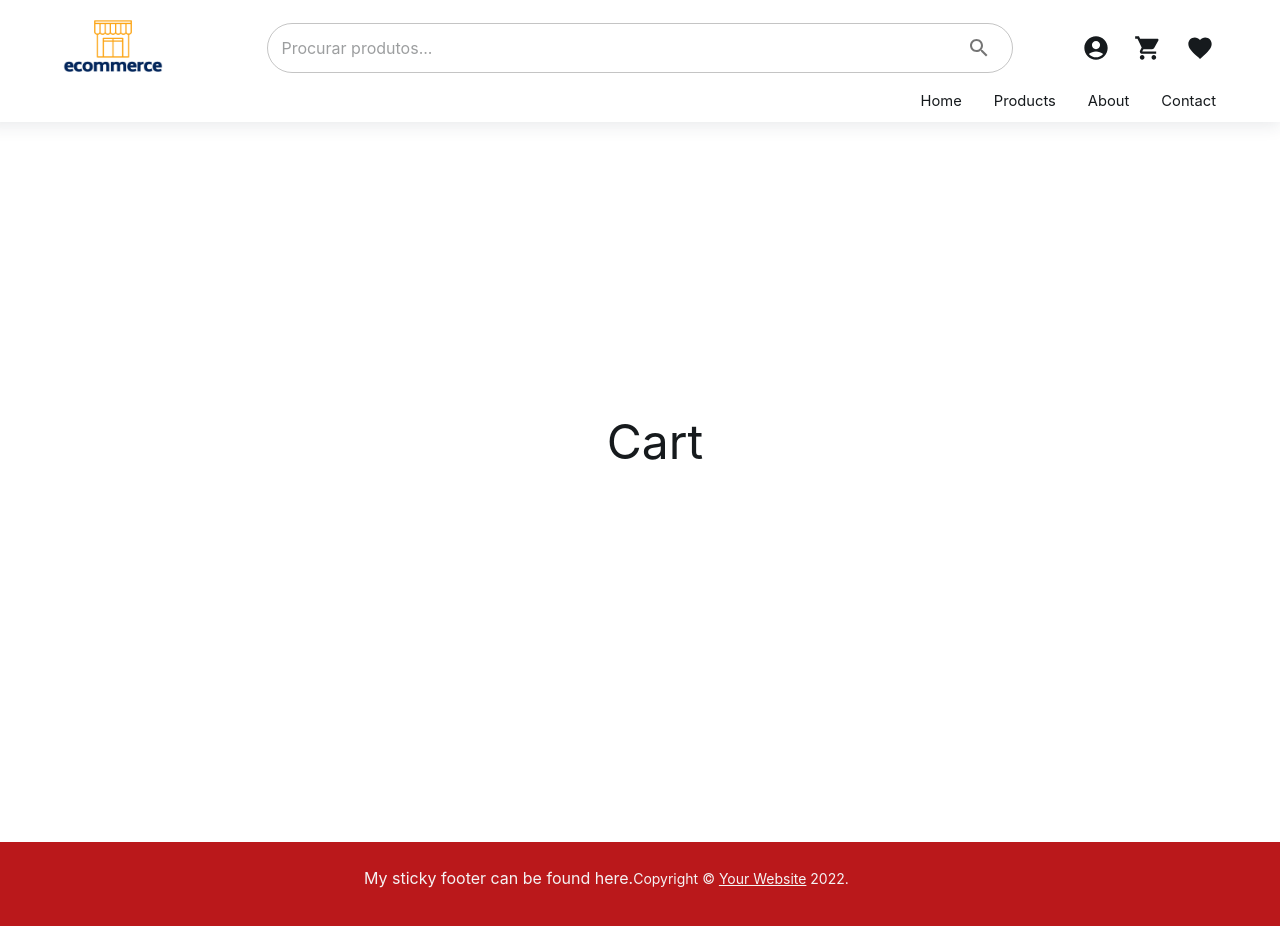
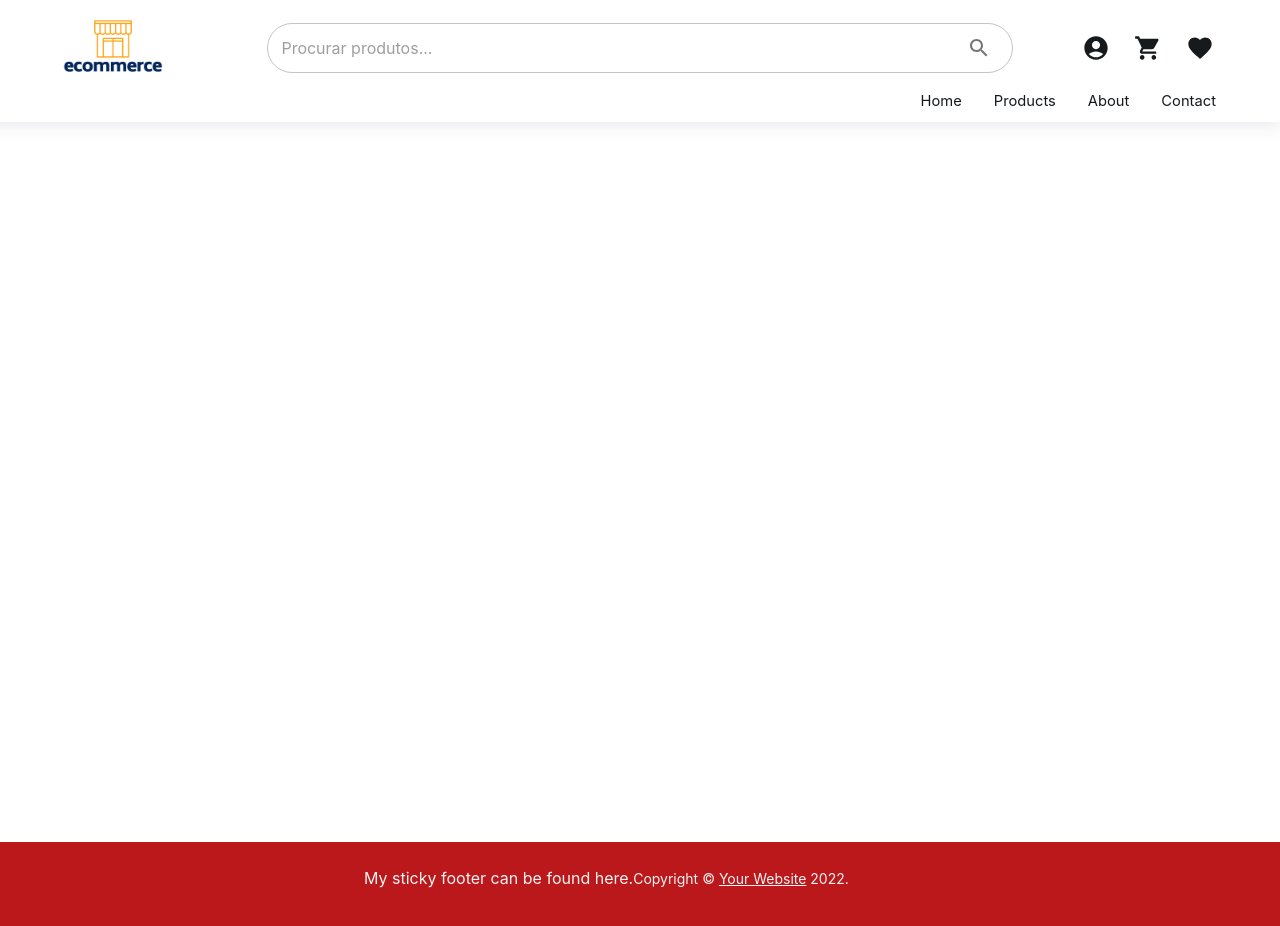
Before and after one commit to giovannijanial/e-commerce, a React (Vite) app in the folder frontend/: page /cart in a window 1280 px wide. Shown: the top 926 px of the page. Built offline with nearby package versions, Linux system fonts and the light colour scheme.

Commit message:
frontend - initialize cart

```diff
--- a/frontend/src/contexts/authProvider.tsx
+++ b/frontend/src/contexts/authProvider.tsx
@@ -1,7 +1,10 @@
-import { createContext, ReactNode, useState } from "react";
+import { createContext, ReactNode, useContext, useState } from "react";
+import { CartStatus } from "../enums/CartStatus";
 import { IAuth, ILogin } from "../interfaces/Auth";
+import { ICart } from "../interfaces/Cart";
 import { IUser } from "../interfaces/User";
 import { AuthService } from "../services/authService";
+import CartContext from "./cartProvider";
 
 interface Props {
   children: ReactNode;
@@ -15,6 +18,14 @@ export interface IAuthContext {
 const findUserAuthenticated = async (username: string): Promise<IUser> => {
   const { data } = await AuthService.getUserAuthenticated(username);
   return data;
+}
+
+const findCartActive = (user: IUser) => {
+  const cartActive = user.carts?.find((cart) => cart.cartStatus === CartStatus.WAITING_PAYMENT);
+  if (cartActive)
+    return cartActive;
+  else
+    return null;
 }
 
 const userInitialState: IUser = {
--- a/frontend/src/contexts/cartProvider.tsx
+++ b/frontend/src/contexts/cartProvider.tsx
@@ -1,4 +1,5 @@
 import { createContext, ReactNode, useState } from "react";
+import { useCart } from "../hooks/useCart";
 import { IAuth, ILogin } from "../interfaces/Auth";
 import { ICart, ICartItem } from "../interfaces/Cart";
 import { IProduct } from "../interfaces/Product";
@@ -11,6 +12,7 @@ interface Props {
 }
 export interface ICartContext {
   cart: ICart,
+  setActiveCart: (cartId: string) => void,
   addProduct: (user: IUser, idProduct: number, quantity: number) => void,
   removeProduct: (idCart: string, idProduct: number) => void,
 }
@@ -28,6 +30,7 @@ const cartInitialState: ICart = {
 
 const initialState = {
   cart: cartInitialState,
+  setActiveCart: () => { },
   addProduct: () => { },
   removeProduct: () => { }
 }
@@ -36,6 +39,14 @@ const CartContext = createContext<ICartContext>(initialState);
 
 export const CartProvider = ({ children }: Props) => {
   const [cart, setCart] = useState(initialState.cart);
+  const { getOne, cart: activeCart } = useCart();
+
+  const setActiveCart = async (cartId: string) => {
+    console.log(cartId);
+    await getOne(cartId);
+    if (activeCart)
+      setCart(activeCart);
+  }
 
   const addProduct = async (user: IUser, idProduct: number, quantity: number) => {
     const product = await findProduct(idProduct);
@@ -51,11 +62,10 @@ export const CartProvider = ({ children }: Props) => {
 
   const removeProduct = () => {
 
-
   }
 
   return (
-    <CartContext.Provider value={{ cart, addProduct, removeProduct }}>
+    <CartContext.Provider value={{ cart, addProduct, removeProduct, setActiveCart }}>
       {children}
     </CartContext.Provider >
   )
--- a/frontend/src/interfaces/Cart.ts
+++ b/frontend/src/interfaces/Cart.ts
@@ -3,7 +3,7 @@ import { IProduct } from './Product';
 import { IUser } from './User';
 
 export interface ICartItem {
-  id: number;
+  id?: number;
   price: number;
   quantity: number;
   product: IProduct;
--- a/frontend/src/main.tsx
+++ b/frontend/src/main.tsx
@@ -2,11 +2,14 @@ import React from 'react'
 import ReactDOM from 'react-dom/client'
 import App from './App'
 import { AuthProvider } from "./contexts/authProvider"
+import { CartProvider } from './contexts/cartProvider'
 
 ReactDOM.createRoot(document.getElementById('root')!).render(
   <React.StrictMode>
     <AuthProvider>
-      <App />
+      <CartProvider>
+        <App />
+      </CartProvider>
     </AuthProvider>
   </React.StrictMode>
 )
--- a/frontend/src/pages/cart/Index.tsx
+++ b/frontend/src/pages/cart/Index.tsx
@@ -1,12 +1,33 @@
 import { Typography } from '@mui/material'
-import React from 'react'
+import React, { useContext, useEffect } from 'react'
 import { MainContainer } from '../../components/main/main.styled'
+import AuthContext from '../../contexts/authProvider'
+import CartContext from '../../contexts/cartProvider'
+import { CartStatus } from '../../enums/CartStatus'
+import { useCart } from '../../hooks/useCart'
 
 const CartPage = () => {
+  const { auth } = useContext(AuthContext);
+  const { getOne, cart } = useCart();
+
+
+  useEffect(() => {
+    const getCartActive = async () => {
+      if (auth.user) {
+        const cartIdActive = auth.user.carts?.find((cart) => cart.cartStatus === CartStatus.WAITING_PAYMENT)
+        if (cartIdActive?.id)
+          await getOne(cartIdActive.id)
+      }
+    }
+    getCartActive();
+  }, [])
+
   return (
     <MainContainer sx={{ flexDirection: "column", alignItems: "center" }}>
       <Typography variant='h3'>
-        Cart
+        {cart && cart.cartProducts.map((cartProducts) => (
+          <p>{cartProducts.product.name}</p>
+        ))}
       </Typography>
     </MainContainer>
   )
```
Also changed, not shown: 1 other file (tests, documents, lock files or other folders).
